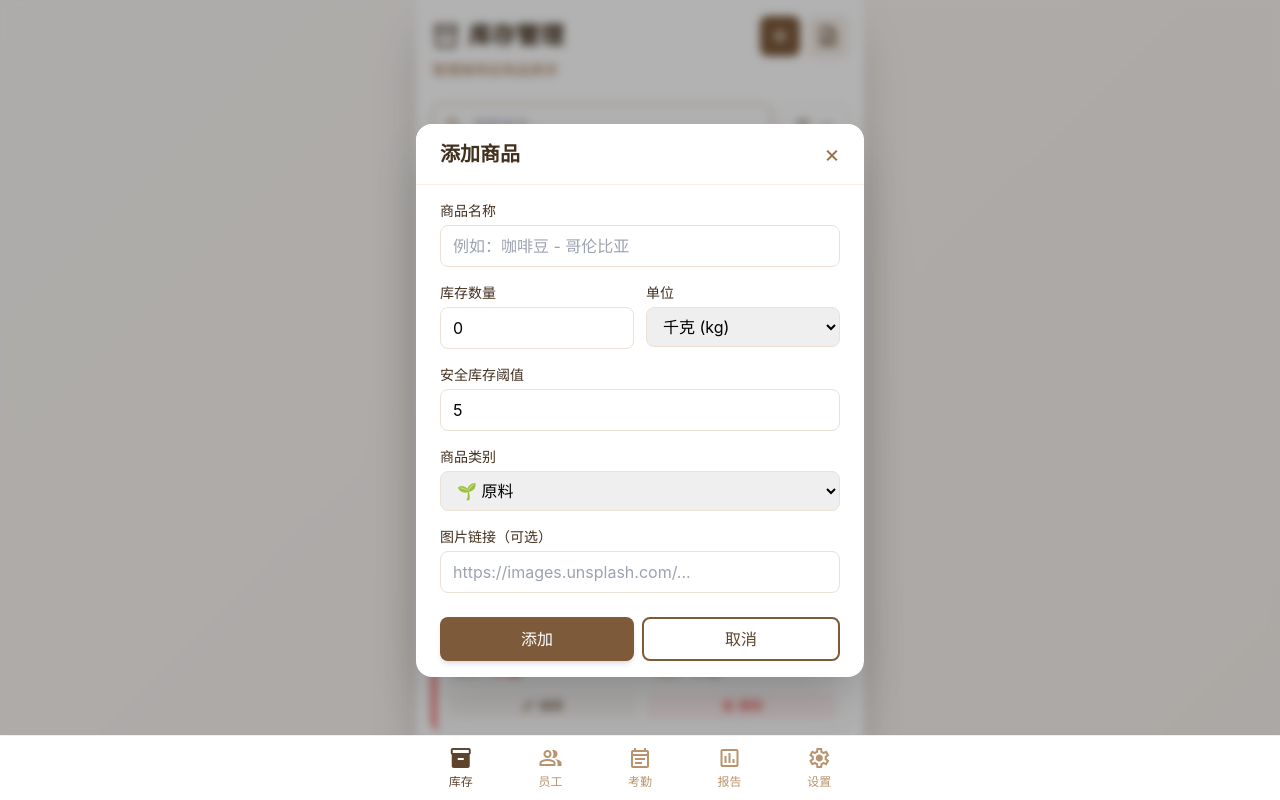
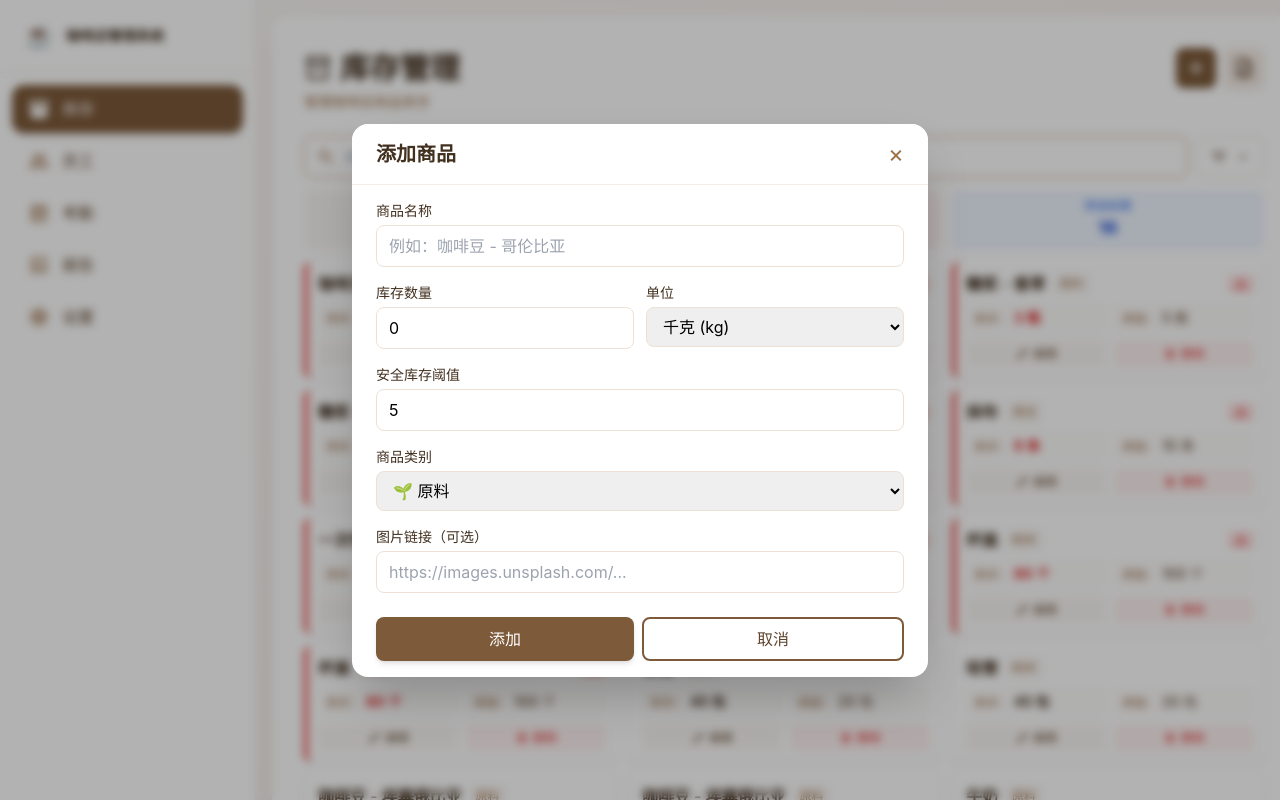
Before and after one commit to chocokids/inventory-management-project, a React (Vite) app: page / in a window 1280 px wide. Both pictures are taken after a click on the button "add". Shown: the top 800 px of the page. Built offline with nearby package versions, Linux system fonts and the light colour scheme.

Commit message:
Make UI responsive with sidebar navigation and grid layouts
Adapt layout for mobile, tablet, and desktop instead of a fixed 448px phone frame.

```diff
--- a/src/App.tsx
+++ b/src/App.tsx
@@ -1,5 +1,6 @@
 import React, { useState, useEffect } from 'react';
 import { BottomNav } from './components/BottomNav';
+import { SideNav } from './components/SideNav';
 import { InventoryPage } from './pages/InventoryPage';
 import { EmployeePage } from './pages/EmployeePage';
 import { AttendancePage } from './pages/AttendancePage';
@@ -71,10 +72,15 @@ function App() {
   };
 
   return (
-    <div className="min-h-screen bg-cream-50 md:bg-transparent">
-      <div className="max-w-md mx-auto min-h-screen bg-white md:shadow-2xl relative">
-        {renderPage()}
-        <BottomNav items={navItems} activeTab={activeTab} onTabChange={setActiveTab} />
+    <div className="min-h-screen bg-cream-50 md:bg-gradient-to-br md:from-cream-100 md:to-cream-200">
+      <div className="flex min-h-screen">
+        <SideNav items={navItems} activeTab={activeTab} onTabChange={setActiveTab} />
+        <div className="flex-1 flex flex-col min-w-0">
+          <main className="flex-1 w-full bg-white min-h-screen lg:mx-4 lg:my-4 lg:rounded-2xl lg:shadow-xl lg:overflow-hidden lg:min-h-[calc(100vh-2rem)]">
+            {renderPage()}
+          </main>
+          <BottomNav items={navItems} activeTab={activeTab} onTabChange={setActiveTab} />
+        </div>
       </div>
     </div>
   );
--- a/src/components/BottomNav.tsx
+++ b/src/components/BottomNav.tsx
@@ -15,8 +15,8 @@ interface BottomNavProps {
 
 export const BottomNav: React.FC<BottomNavProps> = ({ items, activeTab, onTabChange }) => {
   return (
-    <div className="fixed bottom-0 left-0 right-0 bg-white border-t border-cream-200 shadow-lg z-50">
-      <div className="flex justify-around items-center h-16 max-w-md mx-auto">
+    <div className="fixed bottom-0 left-0 right-0 bg-white border-t border-cream-200 shadow-lg z-50 md:hidden">
+      <div className="flex justify-around items-center h-16 max-w-lg mx-auto">
         {items.map(item => (
           <button
             key={item.id}
--- a/src/components/Modal.tsx
+++ b/src/components/Modal.tsx
@@ -20,7 +20,7 @@ export const Modal: React.FC<ModalProps> = ({ isOpen, onClose, title, children }
       />
 
       {/* Modal */}
-      <div className="relative bg-white rounded-2xl shadow-2xl max-w-md w-full max-h-[90vh] overflow-y-auto">
+      <div className="relative bg-white rounded-2xl shadow-2xl max-w-md sm:max-w-lg md:max-w-xl w-full max-h-[90vh] overflow-y-auto">
         {/* Header */}
         <div className="sticky top-0 bg-white border-b border-cream-200 px-6 py-4 flex items-center justify-between rounded-t-2xl">
           <h2 className="text-xl font-semibold text-coffee-700">{title}</h2>
--- /dev/null
+++ b/src/components/PageLayout.tsx
@@ -0,0 +1,13 @@
+import React from 'react';
+
+interface PageLayoutProps {
+  children: React.ReactNode;
+}
+
+export const PageLayout: React.FC<PageLayoutProps> = ({ children }) => {
+  return (
+    <div className="p-4 sm:p-6 lg:p-8 pb-24 md:pb-8">
+      {children}
+    </div>
+  );
+};
--- /dev/null
+++ b/src/components/SideNav.tsx
@@ -0,0 +1,60 @@
+import React from 'react';
+import { Icon } from './Icon';
+import { useLanguage } from '../i18n/LanguageContext';
+
+interface NavItem {
+  id: string;
+  label: string;
+  icon: string;
+}
+
+interface SideNavProps {
+  items: NavItem[];
+  activeTab: string;
+  onTabChange: (tabId: string) => void;
+}
+
+export const SideNav: React.FC<SideNavProps> = ({ items, activeTab, onTabChange }) => {
+  const { language } = useLanguage();
+
+  const appTitles = {
+    zh: '咖啡店管理系统',
+    ja: 'カフェ管理システム',
+    en: 'Coffee Shop Management',
+  };
+
+  return (
+    <aside className="hidden md:flex md:flex-col md:w-64 md:flex-shrink-0 md:sticky md:top-0 md:h-screen bg-white border-r border-cream-200 shadow-sm z-40">
+      <div className="px-6 py-5 border-b border-cream-200">
+        <div className="flex items-center gap-3">
+          <span className="text-2xl">☕️</span>
+          <div>
+            <p className="font-bold text-coffee-700 leading-tight text-sm">{appTitles[language]}</p>
+          </div>
+        </div>
+      </div>
+
+      <nav className="flex-1 p-3 space-y-1 overflow-y-auto">
+        {items.map(item => (
+          <button
+            key={item.id}
+            onClick={() => onTabChange(item.id)}
+            className={`w-full flex items-center gap-3 px-4 py-3 rounded-xl text-left transition-all ${
+              activeTab === item.id
+                ? 'bg-coffee-500 text-white shadow-md'
+                : 'text-coffee-600 hover:bg-cream-100'
+            }`}
+          >
+            <Icon
+              name={item.icon}
+              size={22}
+              style={activeTab === item.id ? 'filled' : 'outlined'}
+              className={activeTab === item.id ? 'text-white' : 'text-coffee-400'}
+            />
+            <span className="font-medium">{item.label}</span>
+          </button>
+        ))}
+      </nav>
+    </aside>
+  );
+};
--- a/src/index.css
+++ b/src/index.css
@@ -52,15 +52,13 @@ button {
 
 /* Responsive Design */
 @media (min-width: 768px) {
-  /* Desktop: Add subtle border to the main container */
   body {
     background: linear-gradient(135deg, #faf7f5 0%, #f5ede7 100%);
   }
 }
 
 @media (max-width: 767px) {
-  /* Mobile: Full screen without borders */
   body {
-    background: #ffffff;
+    background: #faf7f5;
   }
 }
--- a/src/pages/EmployeePage.tsx
+++ b/src/pages/EmployeePage.tsx
@@ -14,6 +14,7 @@ import {
   getMonthlyWorkDays,
 } from '../utils/db';
 import { useLanguage } from '../i18n/LanguageContext';
+import { PageLayout } from '../components/PageLayout';
 
 export const EmployeePage: React.FC = () => {
   const { t } = useLanguage();
@@ -161,10 +162,10 @@ export const EmployeePage: React.FC = () => {
   };
 
   return (
-    <div className="p-4 pb-20">
+    <PageLayout>
       {/* Header */}
       <div className="mb-6">
-        <h1 className="text-2xl font-bold text-coffee-700 flex items-center gap-2">
+        <h1 className="text-2xl lg:text-3xl font-bold text-coffee-700 flex items-center gap-2">
           <Icon name="group" size={28} />
           {t.employees.title}
         </h1>
@@ -208,9 +209,9 @@ export const EmployeePage: React.FC = () => {
       </Button>
 
       {/* Employee List */}
-      <div className="space-y-3">
+      <div className="grid grid-cols-1 md:grid-cols-2 xl:grid-cols-3 gap-3">
         {employees.length === 0 ? (
-          <Card>
+          <Card className="md:col-span-2 xl:col-span-3">
             <div className="text-center py-8 text-coffee-400">
               <Icon name="group" size={48} className="mx-auto mb-2" />
               <p>{t.employees.noEmployees}</p>
@@ -407,6 +408,6 @@ export const EmployeePage: React.FC = () => {
           </div>
         </form>
       </Modal>
-    </div>
+    </PageLayout>
   );
 };
--- a/src/pages/InventoryPage.tsx
+++ b/src/pages/InventoryPage.tsx
@@ -13,6 +13,7 @@ import {
   getLowStockItems,
 } from '../utils/db';
 import { generateAndDownloadPurchaseList } from '../utils/generateMarkdown';
+import { PageLayout } from '../components/PageLayout';
 import { useLanguage } from '../i18n/LanguageContext';
 
 export const InventoryPage: React.FC = () => {
@@ -231,11 +232,11 @@ export const InventoryPage: React.FC = () => {
   const isLowStock = (item: InventoryItem) => item.quantity <= item.threshold;
 
   return (
-    <div className="p-4 pb-20">
+    <PageLayout>
       {/* Header with Action Buttons */}
       <div className="mb-6">
-        <div className="flex items-center justify-between gap-2 mb-1">
-          <h1 className="text-2xl font-bold text-coffee-700 flex items-center gap-2">
+        <div className="flex flex-col sm:flex-row sm:items-center sm:justify-between gap-3 mb-1">
+          <h1 className="text-2xl lg:text-3xl font-bold text-coffee-700 flex items-center gap-2">
             <Icon name="inventory_2" size={28} />
             {t.inventory.title}
           </h1>
@@ -302,7 +303,7 @@ export const InventoryPage: React.FC = () => {
       </div>
 
       {/* Quick Stats */}
-      <div className="grid grid-cols-3 gap-2 mb-3">
+      <div className="grid grid-cols-2 sm:grid-cols-3 gap-2 sm:gap-3 mb-3">
         <div className="bg-cream-100 rounded-lg p-2 text-center">
           <p className="text-xs text-coffee-500">{t.inventory.totalItems}</p>
           <p className="text-lg font-bold text-coffee-700">{inventory.length}</p>
@@ -395,9 +396,9 @@ export const InventoryPage: React.FC = () => {
       )}
 
       {/* Inventory List */}
-      <div className="space-y-3">
+      <div className="grid grid-cols-1 md:grid-cols-2 xl:grid-cols-3 gap-3">
         {inventory.length === 0 ? (
-          <Card>
+          <Card className="md:col-span-2 xl:col-span-3">
             <div className="text-center py-8 text-coffee-400">
               <p className="text-4xl mb-2">📦</p>
               <p>{t.inventory.noProducts}</p>
@@ -405,7 +406,7 @@ export const InventoryPage: React.FC = () => {
             </div>
           </Card>
         ) : filteredInventory.length === 0 ? (
-          <Card>
+          <Card className="md:col-span-2 xl:col-span-3">
             <div className="text-center py-8 text-coffee-400">
               <p className="text-4xl mb-2">🔍</p>
               <p>{t.inventory.noFilterResults}</p>
@@ -551,6 +552,6 @@ export const InventoryPage: React.FC = () => {
           </div>
         </form>
       </Modal>
-    </div>
+    </PageLayout>
   );
 };
--- a/src/pages/WeeklyReportPage.tsx
+++ b/src/pages/WeeklyReportPage.tsx
@@ -5,6 +5,7 @@ import { Icon } from '../components/Icon';
 import { getLowStockItems, InventoryItem } from '../utils/db';
 import { generateAndDownloadPurchaseList } from '../utils/generateMarkdown';
 import { useLanguage } from '../i18n/LanguageContext';
+import { PageLayout } from '../components/PageLayout';
 
 export const WeeklyReportPage: React.FC = () => {
   const { t, language } = useLanguage();
@@ -68,18 +69,19 @@ export const WeeklyReportPage: React.FC = () => {
   };
 
   return (
-    <div className="p-4 pb-20">
+    <PageLayout>
       {/* Header */}
       <div className="mb-6">
-        <h1 className="text-2xl font-bold text-coffee-700 flex items-center gap-2">
+        <h1 className="text-2xl lg:text-3xl font-bold text-coffee-700 flex items-center gap-2">
           <Icon name="assessment" size={28} />
           {t.reports.title}
         </h1>
         <p className="text-sm text-coffee-400 mt-1">{t.reports.subtitle}</p>
       </div>
 
+      <div className="grid grid-cols-1 lg:grid-cols-2 gap-4 mb-4">
       {/* Summary Card */}
-      <Card className="mb-4 bg-gradient-to-br from-red-50 to-orange-50">
+      <Card className="mb-0 bg-gradient-to-br from-red-50 to-orange-50">
         <div className="text-center">
           <p className="text-sm text-coffee-600 mb-2">{t.reports.lowStockCount}</p>
           <p className="text-5xl font-bold text-red-600 mb-2">{lowStockItems.length}</p>
@@ -89,19 +91,8 @@ export const WeeklyReportPage: React.FC = () => {
         </div>
       </Card>
 
-      {/* Generate Button */}
-      <Button
-        variant="primary"
-        className="w-full mb-4 flex items-center justify-center gap-2"
-        onClick={handleGenerateReport}
-        disabled={loading}
-      >
-        <Icon name="download" size={20} />
-        <span>{t.reports.generateDownload}</span>
-      </Button>
-
       {/* Category Breakdown */}
-      <Card className="mb-4" title={t.reports.categoryBreakdown}>
+      <Card className="mb-0" title={t.reports.categoryBreakdown}>
         <div className="space-y-2">
           {[
             { key: 'ingredients', icon: 'grass' },
@@ -126,6 +117,18 @@ export const WeeklyReportPage: React.FC = () => {
           })}
         </div>
       </Card>
+      </div>
+
+      {/* Generate Button */}
+      <Button
+        variant="primary"
+        className="w-full sm:w-auto mb-4 flex items-center justify-center gap-2"
+        onClick={handleGenerateReport}
+        disabled={loading}
+      >
+        <Icon name="download" size={20} />
+        <span>{t.reports.generateDownload}</span>
+      </Button>
 
       {/* Low Stock Items List */}
       {loading ? (
@@ -149,7 +152,7 @@ export const WeeklyReportPage: React.FC = () => {
             <Icon name="warning" size={24} className="text-red-600" />
             <span>{t.reports.lowStockList}</span>
           </h2>
-          <div className="space-y-3">
+          <div className="grid grid-cols-1 md:grid-cols-2 xl:grid-cols-3 gap-3">
             {lowStockItems.map(item => {
               const suggestedQuantity = Math.max(item.threshold * 2 - item.quantity, item.threshold);
 
@@ -202,6 +205,6 @@ export const WeeklyReportPage: React.FC = () => {
           </ul>
         </div>
       </Card>
-    </div>
+    </PageLayout>
   );
 };
```
Also changed, not shown: src/pages/AttendancePage.tsx (+15 -12 lines), src/pages/SettingsPage.tsx (+15 -12 lines).
